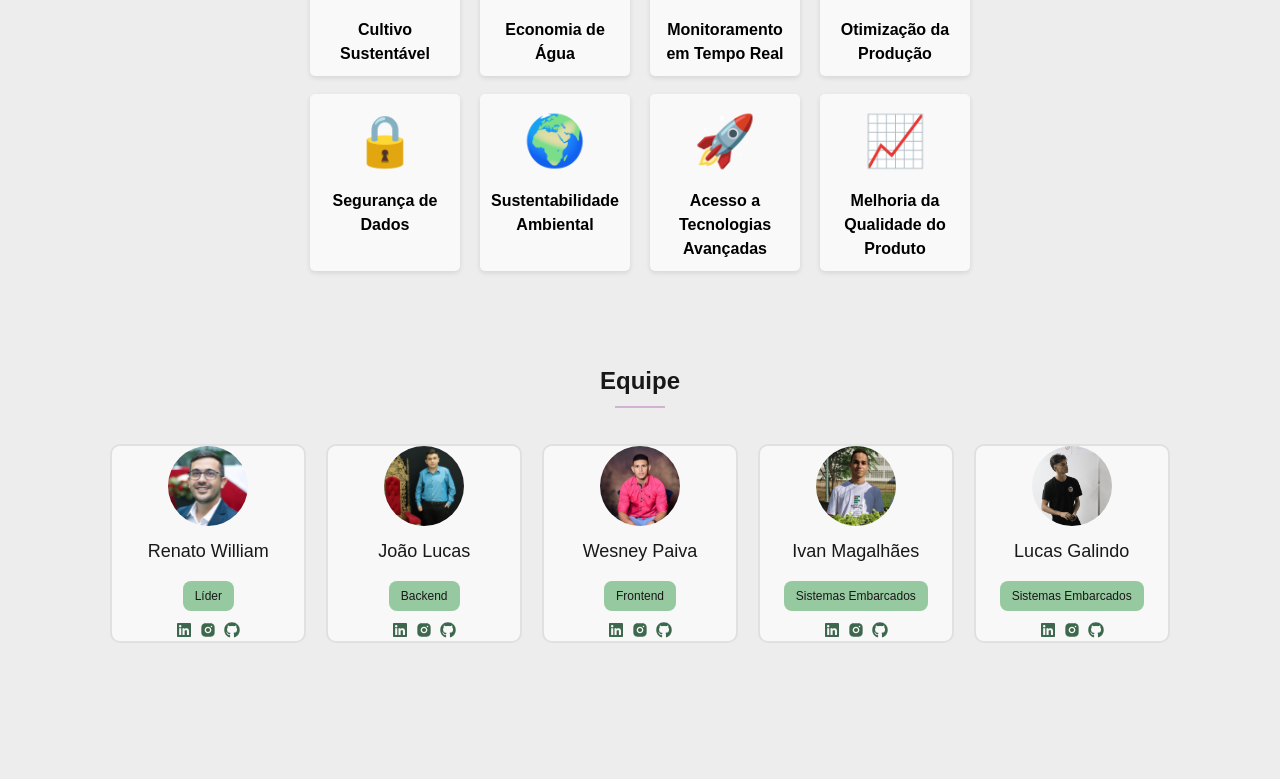
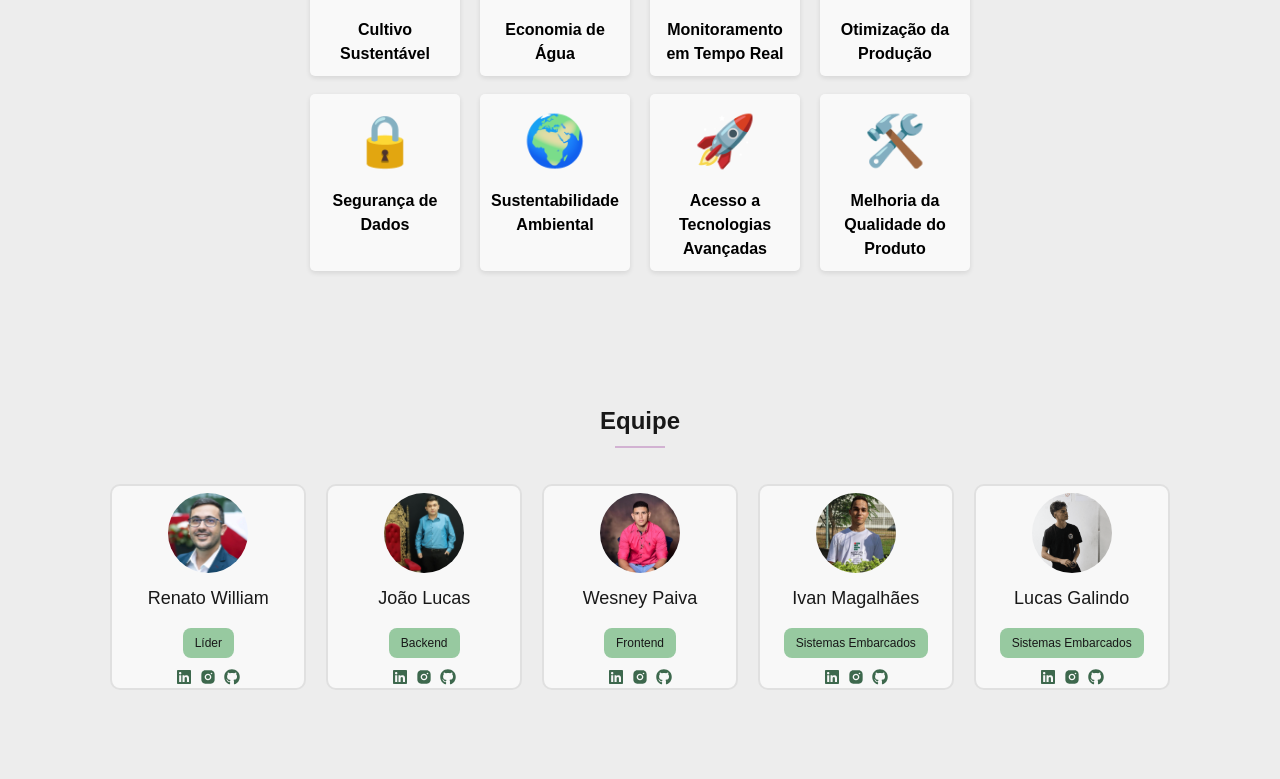
Before and after one commit to HidroWebnia/hidroWebnia, a React (Create React App) app in the folder frontend/: page / in a window 1280 px wide. Shown: the part 1301-2080 px from the top of the page. Built offline with nearby package versions, Linux system fonts and the light colour scheme; no server answers.

Commit message:
ajuste na imagem do Card time

```diff
--- a/frontend/src/components/About.js
+++ b/frontend/src/components/About.js
@@ -309,7 +309,7 @@ const About = () => {
           <div className="title">Acesso a Tecnologias Avançadas</div>
         </div>
         <div className="category">
-          <div className="icon">📈</div>
+          <div className="icon">🛠️</div>
           <div className="title">Melhoria da Qualidade do Produto</div>
         </div>
       </div>
--- a/frontend/src/components/time.js
+++ b/frontend/src/components/time.js
@@ -11,6 +11,7 @@ import galindo from '../assets/galindo.png';
 
 const StyleTime = styled.div`
   padding: 96px;
+  margin-top: 40px;
   @media (max-width: 768px) {
     padding: 48px;
   }
@@ -29,11 +30,11 @@ const StyleTime = styled.div`
     display: flex;
     justify-content: center;
     margin-top: 36px;
-    flex-wrap: nowrap; /* Evita quebra de linha */
+    flex-wrap: nowrap;
     gap: 20px;
 
     @media (max-width: 992px) {
-      flex-wrap: wrap; /* Permite quebra de linha em telas menores */
+      flex-wrap: wrap;
     }
   }
 
@@ -53,7 +54,7 @@ const StyleTime = styled.div`
     background-color: #f8f8f8;
     border-radius: 10px;
     transition: transform 0.3s ease, box-shadow 0.3s ease;
-    width: 18%; /* Ajuste para garantir cinco cards na linha */
+    width: 18%;
     box-sizing: border-box;
     margin-bottom: 20px;
 
@@ -82,6 +83,7 @@ const StyleTime = styled.div`
     object-fit: cover;
     margin-bottom: 12px;
     transition: transform 0.3s ease;
+    margin-top: 7px;
   }
 
   .card img:hover {
--- a/frontend/src/index.js
+++ b/frontend/src/index.js
@@ -6,6 +6,7 @@ import App from './App';
 import reportWebVitals from './reportWebVitals';
 import AOS from 'aos';
 import '@fortawesome/fontawesome-free/css/all.min.css';
+
 
 
 AOS.init({
--- a/package.json
+++ b/package.json
@@ -15,6 +15,7 @@
   "license": "ISC",
   "dependencies": {
     "@fortawesome/fontawesome-free": "^6.6.0",
+    "@material-tailwind/react": "^2.1.10",
     "aos": "^2.3.4",
     "bcryptjs": "^2.4.3",
     "body-parser": "^1.20.2",
```
Also changed, not shown: 1 other file (tests, documents, lock files or other folders).
